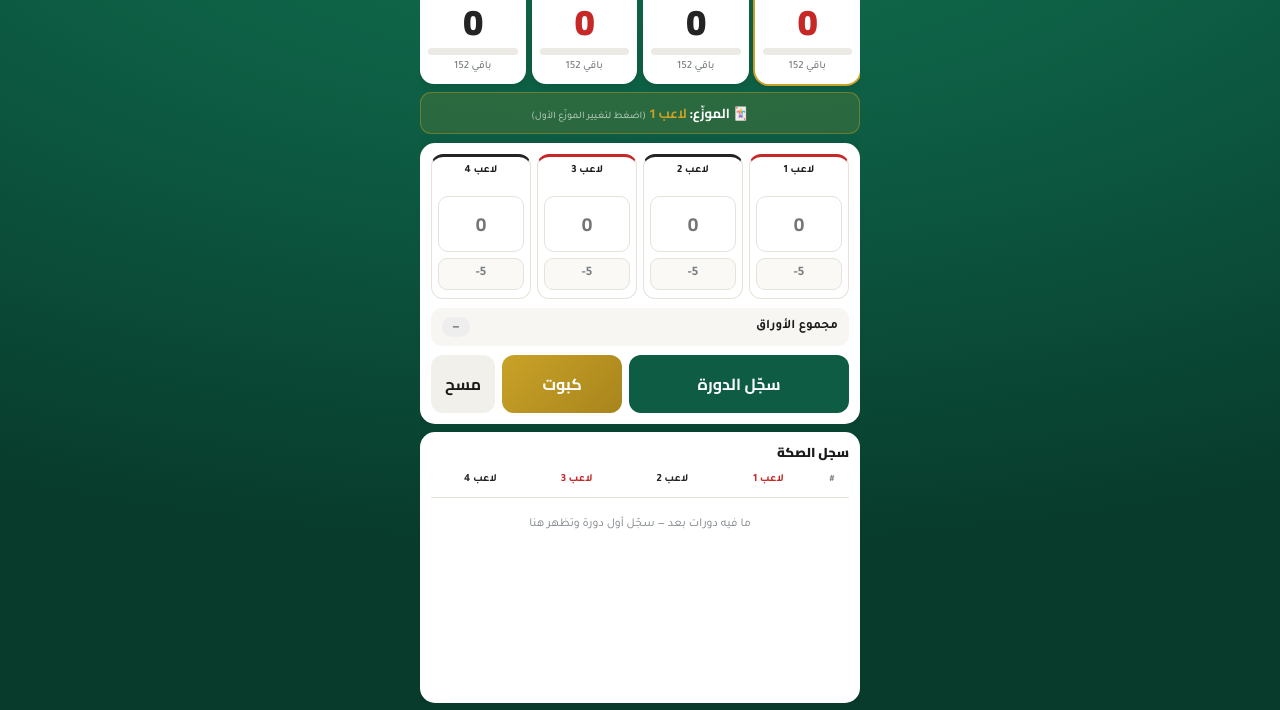
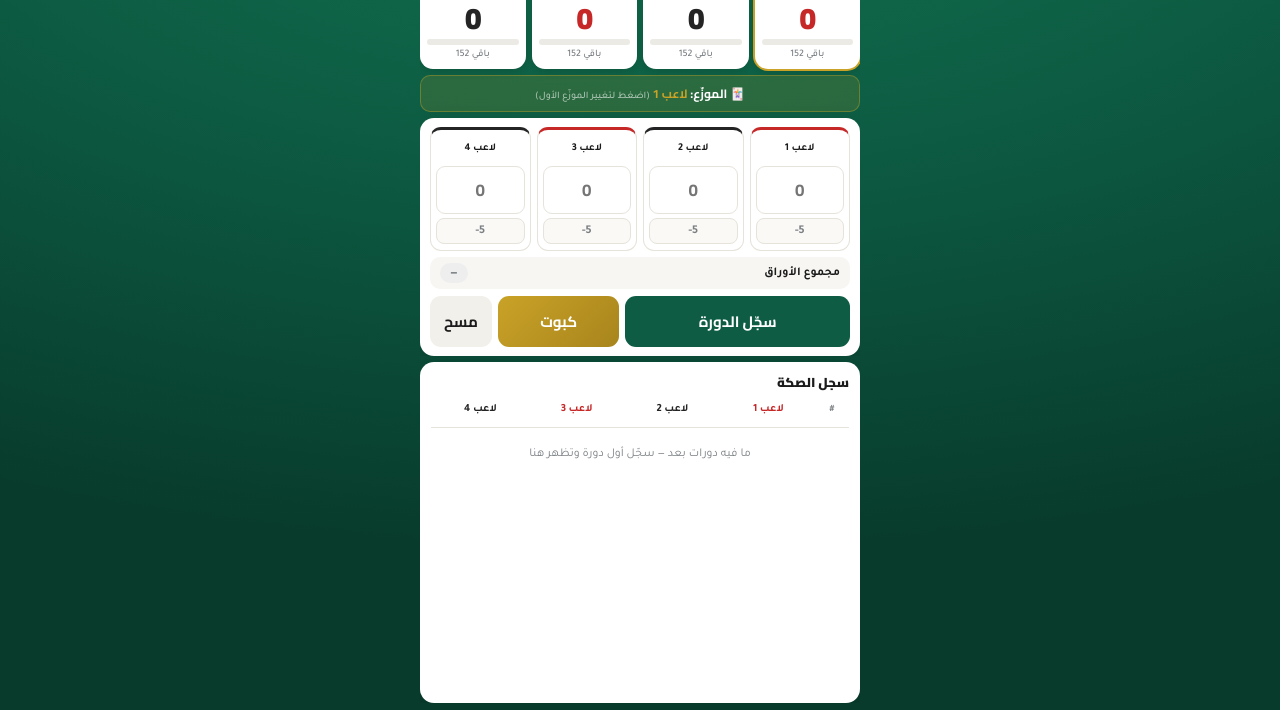
Before and after one commit to ralghamdi/sbeit, a plain HTML site: page index.html in a window 1280 px wide. Shown: the part 90-800 px from the top of the page. Drawn offline with Linux system fonts and the light colour scheme.

Commit message:
Refactor layout styles for improved consistency
Reduced gap sizes and adjusted padding for various elements to improve layout consistency.

```diff
--- a/index.html
+++ b/index.html
@@ -49,12 +49,12 @@
   }
   .wrap{
     width:100%;max-width:440px;flex:1;min-height:0;
-    display:flex;flex-direction:column;gap:8px;overflow:hidden;
+    display:flex;flex-direction:column;gap:6px;overflow:hidden;
   }
   /* النصف الأعلى: اللاعبون + الإدخال (يمرّر داخلياً لو طال) */
   .top{
     flex:0 1 auto;min-height:0;overflow-y:auto;
-    display:flex;flex-direction:column;gap:9px;
+    display:flex;flex-direction:column;gap:6px;
   }
 
   /* ===== Header ===== */
@@ -103,7 +103,7 @@
   #notice.warn{background:#8a5a00}
 
   /* ===== Scoreboard ===== */
-  .board{display:flex;flex-direction:column;gap:8px;flex-shrink:0}
+  .board{display:flex;flex-direction:column;gap:6px;flex-shrink:0}
   .suit{font-size:16px;line-height:1}
 
   /* teams legend */
@@ -129,33 +129,34 @@
   /* player row: 1..4 by seat, right→left */
   .players-row{display:grid;grid-template-columns:repeat(4,1fr);gap:6px}
   .pcard{
-    background:var(--paper);border-radius:14px;padding:10px 8px 11px;position:relative;overflow:hidden;
+    background:var(--paper);border-radius:13px;padding:7px 7px 8px;position:relative;overflow:hidden;
     box-shadow:0 2px 8px rgba(0,0,0,.12);border-top:3px solid var(--line);min-width:0;
   }
-  .pc-top{display:flex;align-items:center;gap:4px;margin-bottom:7px}
+  .pc-top{display:flex;align-items:center;gap:4px;margin-bottom:5px}
   .pc-top .suit{font-size:12px;flex-shrink:0}
   .pcard .pname{
-    display:flex;align-items:center;justify-content:center;gap:4px;width:100%;cursor:pointer;
-    border-radius:9px;padding:5px 6px;background:#efece3;border:1px solid #e2ddcf;
+    display:flex;align-items:center;justify-content:center;gap:3px;width:100%;cursor:pointer;
+    border-radius:8px;padding:3px 4px;background:#efece3;border:1px solid #e2ddcf;
+    min-height:34px;
   }
   .pcard .pname:active{background:#e4e0d3}
   .pcard .pname .pn-text{
-    font-weight:800;font-size:13px;color:var(--ink);min-width:0;text-align:center;line-height:1.15;
+    font-weight:800;font-size:11px;color:var(--ink);min-width:0;text-align:center;line-height:1.15;
     white-space:normal;word-break:break-word;
     display:-webkit-box;-webkit-line-clamp:2;-webkit-box-orient:vertical;overflow:hidden;
   }
-  .pcard .pname .pn-edit{font-style:normal;font-size:12px;color:var(--gold);flex-shrink:0;opacity:.9}
+  .pcard .pname .pn-edit{font-style:normal;font-size:10px;color:var(--gold);flex-shrink:0;opacity:.85}
   .pcard .score{
-    font-family:'Cairo';font-weight:900;font-size:clamp(24px,7vw,36px);line-height:1;margin:4px 0 8px;
+    font-family:'Cairo';font-weight:900;font-size:clamp(20px,6vw,30px);line-height:1;margin:3px 0 6px;
     letter-spacing:-1px;cursor:pointer;text-align:center;
   }
   .pcard.team0{border-top-color:var(--red)}
   .pcard.team1{border-top-color:var(--spade)}
   .pcard.team0 .score,.pcard.team0 .pc-top .suit{color:var(--red)}
   .pcard.team1 .score,.pcard.team1 .pc-top .suit{color:var(--spade)}
-  .bar{height:7px;border-radius:99px;background:#eceae4;overflow:hidden}
+  .bar{height:6px;border-radius:99px;background:#eceae4;overflow:hidden}
   .bar > i{display:block;height:100%;border-radius:99px;transition:width .35s ease,background .35s}
-  .pcard .dist{font-size:11px;color:var(--muted);margin-top:5px;font-weight:500;text-align:center}
+  .pcard .dist{font-size:10px;color:var(--muted);margin-top:4px;font-weight:500;text-align:center}
   .pcard.dead{outline:2px solid var(--danger)}
   .pcard.dead::after{
     content:"خسر";position:absolute;top:5px;left:5px;background:var(--danger);color:#fff;
@@ -165,48 +166,48 @@
   .pcard.dealer{box-shadow:0 0 0 2px var(--gold), 0 2px 10px rgba(0,0,0,.16)}
   .pcard .deal-badge{position:absolute;top:3px;right:4px;font-size:12px;line-height:1}
   .dealer-line{
-    text-align:center;color:#fff;font-family:'Cairo';font-weight:700;font-size:13px;
-    background:rgba(201,162,39,.16);border:1px solid rgba(201,162,39,.4);border-radius:11px;
-    padding:8px 10px;cursor:pointer;user-select:none;
+    text-align:center;color:#fff;font-family:'Cairo';font-weight:700;font-size:12px;
+    background:rgba(201,162,39,.16);border:1px solid rgba(201,162,39,.4);border-radius:10px;
+    padding:6px 9px;cursor:pointer;user-select:none;
   }
   .dealer-line b{color:var(--gold)}
   .dealer-line .dl-hint{font-family:'Tajawal';font-weight:500;font-size:10px;color:rgba(255,255,255,.6)}
 
   /* ===== Round entry ===== */
   .panel{
-    background:var(--paper);border-radius:15px;padding:11px 11px;box-shadow:var(--shadow);
+    background:var(--paper);border-radius:14px;padding:9px 10px;box-shadow:var(--shadow);
   }
   .entry-panel{flex-shrink:0}
   .entry-grid{display:grid;grid-template-columns:repeat(4,1fr);gap:6px}
-  .ri{border:1px solid var(--line);border-radius:12px;padding:8px 6px;min-width:0;text-align:center;border-top:3px solid var(--line)}
-  .ri-name{font-size:11px;font-weight:800;color:var(--ink);display:block;margin-bottom:5px;line-height:1.15;word-break:break-word;min-height:26px}
+  .ri{border:1px solid var(--line);border-radius:11px;padding:6px 5px;min-width:0;text-align:center;border-top:3px solid var(--line)}
+  .ri-name{font-size:10.5px;font-weight:800;color:var(--ink);display:flex;align-items:center;justify-content:center;text-align:center;margin-bottom:4px;line-height:1.12;word-break:break-word;height:26px;overflow:hidden}
   .ri.t0{border-top-color:var(--red)}
   .ri.t1{border-top-color:var(--spade)}
   .ri-input{
-    width:100%;min-width:0;border:1.5px solid var(--line);border-radius:10px;padding:9px 2px;font-family:'Cairo';
-    font-weight:700;font-size:19px;text-align:center;color:var(--ink);outline:none;
+    width:100%;min-width:0;border:1.5px solid var(--line);border-radius:9px;padding:7px 2px;font-family:'Cairo';
+    font-weight:700;font-size:17px;text-align:center;color:var(--ink);outline:none;
   }
   .ri-input:focus{border-color:var(--gold)}
   .ri-input.neg{color:var(--danger)}
   .q5{
-    width:100%;margin-top:6px;border:1px solid var(--line);background:#faf9f6;border-radius:9px;padding:7px 2px;
-    font-family:'Tajawal';font-weight:800;font-size:13px;color:var(--muted);cursor:pointer;transition:.12s;
+    width:100%;margin-top:4px;border:1px solid var(--line);background:#faf9f6;border-radius:8px;padding:5px 2px;
+    font-family:'Tajawal';font-weight:800;font-size:12px;color:var(--muted);cursor:pointer;transition:.12s;
   }
   .q5:active{transform:scale(.95)}
   .q5.on{background:var(--danger);color:#fff;border-color:var(--danger)}
 
   .sumline{
-    display:flex;align-items:center;justify-content:space-between;gap:8px;margin-top:9px;
-    padding:9px 11px;border-radius:11px;background:#f7f6f2;font-size:13px;font-weight:700;
+    display:flex;align-items:center;justify-content:space-between;gap:8px;margin-top:6px;
+    padding:6px 10px;border-radius:10px;background:#f7f6f2;font-size:12px;font-weight:700;
   }
   .chip{padding:3px 10px;border-radius:99px;font-size:12px;font-weight:800}
   .chip.ok{background:#e3f6ee;color:var(--ok)}
   .chip.bad{background:#fdeaea;color:var(--danger)}
   .chip.neutral{background:#eee;color:var(--muted)}
 
-  .actions{display:flex;gap:7px;margin-top:9px}
+  .actions{display:flex;gap:6px;margin-top:7px}
   .btn{
-    border:none;border-radius:12px;padding:14px 10px;font-family:'Cairo';font-weight:700;font-size:16px;
+    border:none;border-radius:11px;padding:11px 9px;font-family:'Cairo';font-weight:700;font-size:15px;
     cursor:pointer;transition:.15s;
   }
   .btn:active{transform:scale(.98)}
@@ -228,7 +229,7 @@
   .kb small{display:block;font-family:'Tajawal';font-weight:500;font-size:10px;color:var(--muted);margin-top:4px}
 
   /* ===== Log (سجل الصكة) — inline, always visible ===== */
-  .log-panel{flex:1 1 auto;min-height:120px;display:flex;flex-direction:column;padding:8px 11px 10px}
+  .log-panel{flex:1 1 0;min-height:100px;display:flex;flex-direction:column;padding:8px 11px 9px}
   .log-head{display:flex;align-items:center;justify-content:space-between;margin-bottom:5px}
   .log-head span:first-child{font-family:'Cairo';font-weight:800;font-size:13px;color:var(--ink)}
   #logCount{font-size:11px;color:var(--muted);font-weight:600}
```
